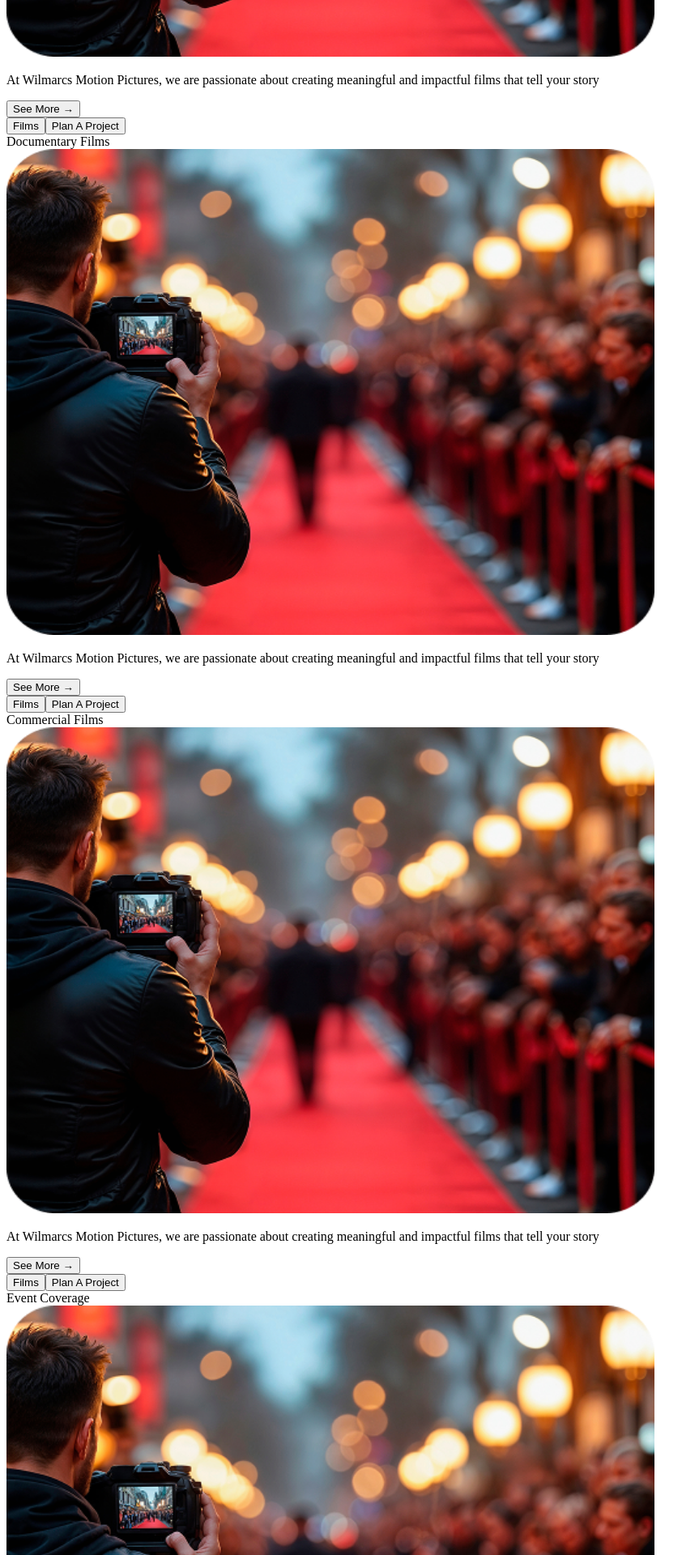
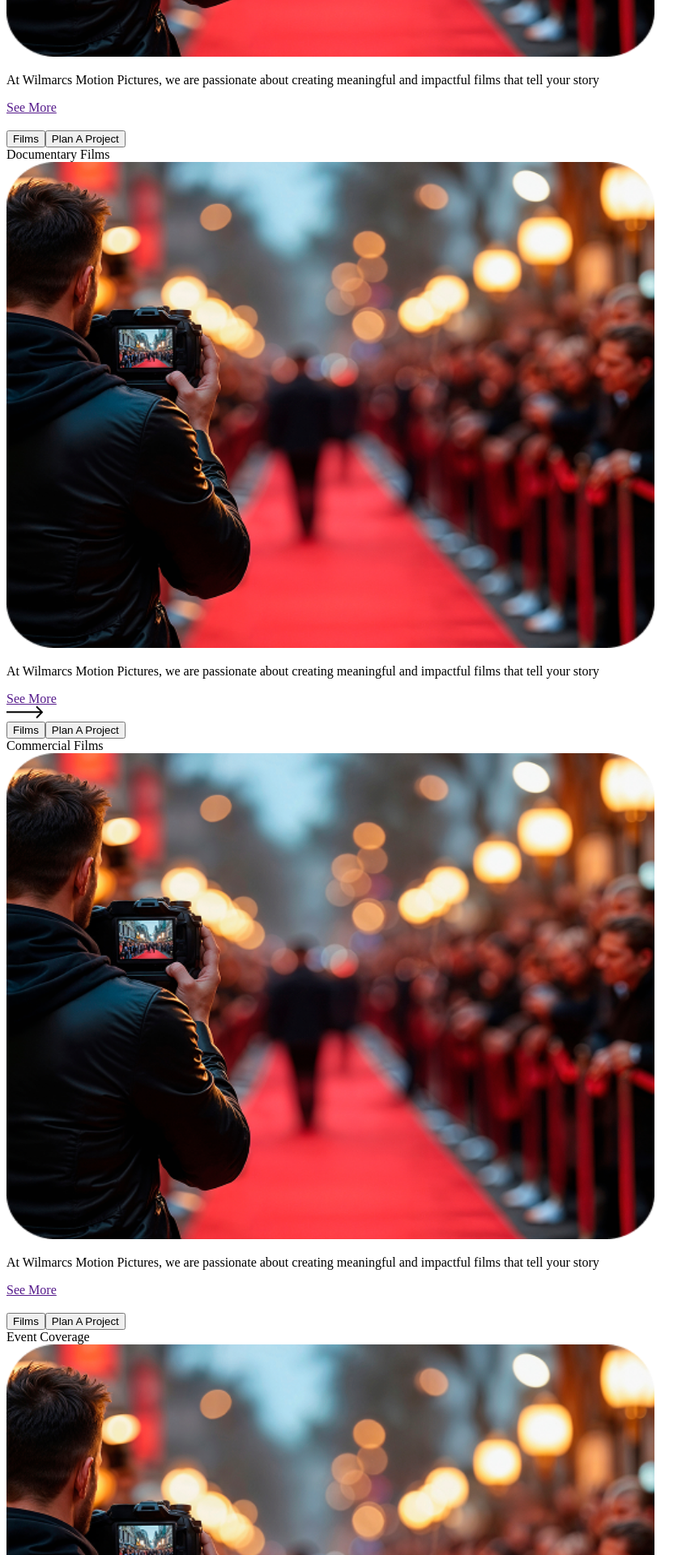
Before and after one commit to marketbytes-devops/wilmarcs-sydney-website, a Next.js app: page /home/Ui/SectionFour in a window 1280 px wide. Shown: the part 680-2600 px from the top of the page at 81% size, without its empty margins (0-863 px from the left). Built offline with nearby package versions, Linux system fonts and the light colour scheme.

Commit message:
herosection,section 6,7,4,5 updated

```diff
--- a/package.json
+++ b/package.json
@@ -13,6 +13,7 @@
     "@fontsource/jost": "^5.2.8",
     "@fontsource/kumbh-sans": "^5.2.7",
     "@fontsource/plus-jakarta-sans": "^5.2.8",
+    "aos": "^2.3.4",
     "framer-motion": "^12.23.26",
     "gsap": "^3.14.2",
     "lucide-react": "^0.562.0",
--- a/src/app/globals.css
+++ b/src/app/globals.css
@@ -1,5 +1,5 @@
 @import "tailwindcss";
-
+@import "aos/dist/aos.css";
 
 @import "@fontsource/geist-sans/index.css";
 
--- /dev/null
+++ b/src/components/Icons/RightArrow.jsx
@@ -0,0 +1,23 @@
+import React from "react";
+
+const RightArrow = ({color = "white",className}) => {
+  return (
+    <div>
+      <svg
+        width="45"
+        height="15"
+        viewBox="0 0 45 15"
+        fill="none"
+        xmlns="http://www.w3.org/2000/svg"
+        className={className}
+      >
+        <path
+          d="M44.7071 8.07039C45.0976 7.67986 45.0976 7.0467 44.7071 6.65617L38.3431 0.292213C37.9526 -0.0983109 37.3195 -0.0983109 36.9289 0.292213C36.5384 0.682738 36.5384 1.3159 36.9289 1.70643L42.5858 7.36328L36.9289 13.0201C36.5384 13.4107 36.5384 14.0438 36.9289 14.4343C37.3195 14.8249 37.9526 14.8249 38.3431 14.4343L44.7071 8.07039ZM0 7.36328V8.36328H44V7.36328V6.36328H0V7.36328Z"
+          fill={color}
+        />
+      </svg>
+    </div>
+  );
+};
+
+export default RightArrow;
--- a/src/pages/home/Ui/SectionFive.jsx
+++ b/src/pages/home/Ui/SectionFive.jsx
@@ -45,7 +45,7 @@ export default function SectionFive() {
       <div className="max-w-7xl mx-auto">
         <div className="grid grid-cols-1 md:grid-cols-2 gap-2 lg:gap-24">
           <div className="lg:sticky lg:top-20 h-fit">
-            <p className="font-extralight text-gray-600 leading-relaxed text-center lg:text-left">
+            <p className="font-extralight py-4 text-gray-600 leading-relaxed text-center lg:text-left">
               We know that effective communication begins with a well-planned process. Our workflow ensures every project is executed with care, creativity, and efficiency.
             </p>
           </div>
@@ -57,9 +57,9 @@ export default function SectionFive() {
             />
             <div className="relative z-30">
               {processes.map((process, index) => (
-                <div key={index} className="flex gap-8 items-start mb-0 lg:mb-20 last:mb-0">
+                <div key={index} className="flex gap-8 items-start mb-0 lg:mb-12 last:mb-0">
                   <div className="w-4 h-4 bg-[#1a1a2e] rounded-full shrink-0 mt-2 relative z-30" />
-                  <div className="flex-1 pb-8">
+                  <div className="flex-1">
                     <h6 className=" font-semibold text-gray-900 mb-4">
                       {process.title}
                     </h6>
--- a/src/pages/home/Ui/SectionFour.jsx
+++ b/src/pages/home/Ui/SectionFour.jsx
@@ -2,11 +2,13 @@
 
 import React, { useEffect, useRef } from "react";
 import Image from "next/image";
-import img1 from '../../../assets/images/home/section4_2.png';
-import sectionFourImg from '../../../assets/images/home/section4.jpg';
+import img1 from "../../../assets/images/home/section4_2.png";
+import sectionFourImg from "../../../assets/images/home/section4.jpg";
 import { gsap } from "gsap";
 import { ScrollTrigger } from "gsap/ScrollTrigger";
-import Button from "./../../../components/Button/index"
+import Button from "./../../../components/Button/index";
+import RightArrow from "@/components/Icons/RightArrow";
+import Link from "next/link";
 
 gsap.registerPlugin(ScrollTrigger);
 
@@ -34,16 +36,36 @@ const SectionFour = () => {
         pinSpacing: false,
         anticipatePin: 1,
         onEnter: () => {
-          gsap.to(card, { scale: 1, opacity: 1, duration: 0.3, ease: "power2.out" });
+          gsap.to(card, {
+            scale: 1,
+            opacity: 1,
+            duration: 0.3,
+            ease: "power2.out",
+          });
         },
         onLeave: () => {
-          gsap.to(card, { scale: 1, opacity: 1, duration: 0.3, ease: "power2.out" });
+          gsap.to(card, {
+            scale: 1,
+            opacity: 1,
+            duration: 0.3,
+            ease: "power2.out",
+          });
         },
         onEnterBack: () => {
-          gsap.to(card, { scale: 1, opacity: 1, duration: 0.3, ease: "power2.out" });
+          gsap.to(card, {
+            scale: 1,
+            opacity: 1,
+            duration: 0.3,
+            ease: "power2.out",
+          });
         },
         onLeaveBack: () => {
-          gsap.to(card, { scale: 1, opacity: 1, duration: 0.3, ease: "power2.out" });
+          gsap.to(card, {
+            scale: 1,
+            opacity: 1,
+            duration: 0.3,
+            ease: "power2.out",
+          });
         },
       });
     });
@@ -64,9 +86,10 @@ const SectionFour = () => {
             WHAT WE DO
           </h3>
           <p className="mt-3 font-extralight text-[#404040] justify-center">
-            At Wilmarcs Motion Pictures, we are passionate about creating meaningful
-            and impactful films that tell your story. At Wilmarcs Motion Pictures, we are passionate about creating meaningful
-            and impactful films that tell your story.
+            At Wilmarcs Motion Pictures, we are passionate about creating
+            meaningful and impactful films that tell your story. At Wilmarcs
+            Motion Pictures, we are passionate about creating meaningful and
+            impactful films that tell your story.
           </p>
         </div>
       </div>
@@ -78,7 +101,8 @@ const SectionFour = () => {
         {/* Card 1 - Corporate Films */}
         <div
           ref={(el) => (cardsRef.current[0] = el)}
-          className="sm:h-screen sm:w-full shadow-2xl bg-gradient-to-br from-[#6A4EAD] to-[#2E1D5A] rounded-xl md:rounded-2xl p-4 sm:p-6 md:p-8 flex flex-col"
+          className="sm:h-screen sm:w-full shadow-2xl bg-gradient-to-br from-[#6A4EAD] to-[#2E1D5A]
+                    rounded-xl md:rounded-2xl p-4 sm:p-6 md:p-16 flex flex-col"
         >
           <div className="flex flex-col sm:flex-row justify-between gap-3 sm:gap-0 mb-6 md:mb-8">
             <Button className="text-white  border-3 border-white px-4 sm:px-14 py-2 rounded-2xl hover:bg-white/30 transition text-sm">
@@ -89,10 +113,12 @@ const SectionFour = () => {
             </Button>
           </div>
 
-          <span className="text-4xl sm:text-5xl md:text-[100px] uppercase text-white leading-none mb-6 md:mb-8">
+          <span
+            className="text-4xl sm:text-5xl md:text-[100px] uppercase text-white leading-none
+                           mb-6 md:mb-8 font-jakarta font-medium"
+          >
             Corporate Films
           </span>
-
 
           <div className="flex flex-col md:flex-col lg:flex-row gap-6 md:gap-8 lg:gap-8">
             <Image
@@ -102,14 +128,22 @@ const SectionFour = () => {
               height={600}
               className="h-[200px] sm:h-[250px] md:h-[600px] lg:h-auto w-full md:w-full lg:w-[45%] object-cover rounded-2xl md:rounded-3xl shadow-2xl order-1 md:order-1 lg:order-1"
             />
-            <div className="flex-1 flex flex-col justify-center text-white order-2 md:order-2 lg:order-2">
-              <p className="font-normal mb-4 md:mb-6">
+            <div
+              className="flex-1 flex flex-col justify-center text-white order-2 md:order-2
+                            lg:order-2"
+            >
+              <p className="font-normal  mb-4 md:mb-6">
                 At Wilmarcs Motion Pictures, we are passionate about creating
                 meaningful and impactful films that tell your story
               </p>
-              <button className="font-bold hover:underline self-start text-sm md:text-[20px]">
-                See More →
-              </button>
+              <Link
+                href=""
+                className="font-jakarta font-medium self-start text-sm md:text-[20px]
+                            flex items-center gap-8 group transition-all duration-300"
+              >
+                See More
+                <RightArrow className="w-5 h-5 md:w-7 md:h-7 transition-transform duration-300 group-hover:translate-x-3" />
+              </Link>
             </div>
           </div>
         </div>
@@ -117,10 +151,11 @@ const SectionFour = () => {
         {/* Card 2 - Documentary Films */}
         <div
           ref={(el) => (cardsRef.current[1] = el)}
-          className="sm:h-screen sm:w-full bg-gray-200 shadow-2xl rounded-xl md:rounded-2xl p-4 sm:p-6 md:p-8 flex flex-col"
+          className="sm:h-screen sm:w-full bg-gray-200 shadow-2xl rounded-xl md:rounded-2xl
+                     p-4 sm:p-6 md:p-16 flex flex-col"
         >
           <div className="flex flex-col sm:flex-row justify-between gap-3 sm:gap-0 mb-6 md:mb-8">
-              <Button className="text-black border-3 border-black px-4 sm:px-14 py-2 rounded-2xl hover:bg-white/30 transition text-sm">
+            <Button className="text-black border-3 border-black px-4 sm:px-14 py-2 rounded-2xl hover:bg-white/30 transition text-sm">
               Films
             </Button>
             <Button className="text-black border-3 border-black px-4 sm:px-14 py-2 rounded-2xl hover:bg-white/30 transition text-sm">
@@ -145,9 +180,16 @@ const SectionFour = () => {
                 At Wilmarcs Motion Pictures, we are passionate about creating
                 meaningful and impactful films that tell your story
               </p>
-              <button className="font-bold hover:underline self-start text-sm md:text-[20px]">
-                See More →
-              </button>
+              <Link
+                href=""
+                className="font-jakarta font-medium self-start text-sm md:text-[20px]
+                            flex items-center gap-8 group transition-all duration-300"
+              >
+                See More
+                <RightArrow className="w-5 h-5 md:w-7 md:h-7 transition-transform duration-300
+                                       group-hover:translate-x-3"
+                            color="black" />
+              </Link>
             </div>
           </div>
         </div>
@@ -155,10 +197,11 @@ const SectionFour = () => {
         {/* Card 3 - Commercial Films */}
         <div
           ref={(el) => (cardsRef.current[2] = el)}
-          className="sm:h-screen sm:w-full shadow-2xl bg-gradient-to-br from-[#6A4EAD] to-[#2E1D5A] rounded-xl md:rounded-2xl p-4 sm:p-6 md:p-8 flex flex-col"
+          className="sm:h-screen sm:w-full shadow-2xl bg-gradient-to-br from-[#6A4EAD] to-[#2E1D5A]
+                   rounded-xl md:rounded-2xl p-4 sm:p-6 md:p-16 flex flex-col"
         >
           <div className="flex flex-col sm:flex-row justify-between gap-3 sm:gap-0 mb-6 md:mb-8">
-              <Button className="text-white  border-3 border-white px-4 sm:px-14 py-2 rounded-2xl hover:bg-white/30 transition text-sm">
+            <Button className="text-white  border-3 border-white px-4 sm:px-14 py-2 rounded-2xl hover:bg-white/30 transition text-sm">
               Films
             </Button>
             <Button className="text-white  border-3 border-white px-4 sm:px-14 py-2 rounded-2xl hover:bg-white/30 transition text-sm">
@@ -183,9 +226,14 @@ const SectionFour = () => {
                 At Wilmarcs Motion Pictures, we are passionate about creating
                 meaningful and impactful films that tell your story
               </p>
-              <button className="font-bold hover:underline self-start text-sm md:text-[20px]">
-                See More →
-              </button>
+              <Link
+                href=""
+                className="font-jakarta font-medium self-start text-sm md:text-[20px]
+                            flex items-center gap-8 group transition-all duration-300"
+              >
+                See More
+                <RightArrow className="w-5 h-5 md:w-7 md:h-7 transition-transform duration-300 group-hover:translate-x-3" />
+              </Link>
             </div>
           </div>
         </div>
@@ -193,10 +241,11 @@ const SectionFour = () => {
         {/* Card 4 - Event Coverage */}
         <div
           ref={(el) => (cardsRef.current[3] = el)}
-          className="sm:h-screen sm:w-full bg-gray-600 rounded-xl md:rounded-2xl p-4 sm:p-6 md:p-8 shadow-2xl flex flex-col"
+          className="sm:h-screen sm:w-full bg-gray-600 rounded-xl md:rounded-2xl p-4 sm:p-6 md:p-16
+                    shadow-2xl flex flex-col"
         >
           <div className="flex flex-col sm:flex-row justify-between gap-3 sm:gap-0 mb-6 md:mb-8">
-             <Button className="text-white  border-3 border-white px-4 sm:px-14 py-2 rounded-2xl hover:bg-white/30 transition text-sm">
+            <Button className="text-white  border-3 border-white px-4 sm:px-14 py-2 rounded-2xl hover:bg-white/30 transition text-sm">
               Films
             </Button>
             <Button className="text-white  border-3 border-white px-4 sm:px-14 py-2 rounded-2xl hover:bg-white/30 transition text-sm">
@@ -210,22 +259,21 @@ const SectionFour = () => {
 
           <div className="flex flex-col md:flex-col lg:flex-row gap-6 md:gap-8 lg:gap-8">
             <div className="h-[200px] sm:h-[250px] md:h-[800px] lg:h-[50%] w-full md:w-full lg:w-[45%]">
-            <Image
-              src={img1}
-              alt="Event Coverage"
-              width={800}
-
-              className=""
-            />
+              <Image src={img1} alt="Event Coverage" width={800} className="" />
             </div>
             <div className="flex-1 flex flex-col justify-center text-white order-2">
               <p className="mb-4 md:mb-6">
                 At Wilmarcs Motion Pictures, we are passionate about creating
                 meaningful and impactful films that tell your story
               </p>
-              <button className="font-bold hover:underline self-start text-sm md:text-[20px]">
-                See More →
-              </button>
+              <Link
+                href=""
+                className="font-jakarta font-medium self-start text-sm md:text-[20px]
+                            flex items-center gap-8 group transition-all duration-300"
+              >
+                See More
+                <RightArrow className="w-5 h-5 md:w-7 md:h-7 transition-transform duration-300 group-hover:translate-x-3" />
+              </Link>
             </div>
           </div>
         </div>
@@ -233,10 +281,10 @@ const SectionFour = () => {
         {/* Card 5 - Music Videos + Short Films */}
         <div
           ref={(el) => (cardsRef.current[4] = el)}
-          className="w-full h-auto bg-gray-800 rounded-xl md:rounded-2xl p-4 sm:p-6 md:p-8 shadow-2xl"
+          className="w-full h-full bg-gray-800 rounded-xl md:rounded-2xl p-4 sm:p-6 md:p-16 shadow-2xl"
         >
           <div className="flex flex-col sm:flex-row justify-between gap-3 sm:gap-0 mb-6 md:mb-8">
-              <Button className="text-white  border-3 border-white px-4 sm:px-14 py-2 rounded-2xl hover:bg-white/30 transition text-sm">
+            <Button className="text-white  border-3 border-white px-4 sm:px-14 py-2 rounded-2xl hover:bg-white/30 transition text-sm">
               Films
             </Button>
             <Button className="text-white  border-3 border-white px-4 sm:px-14 py-2 rounded-2xl hover:bg-white/30 transition text-sm">
@@ -254,21 +302,27 @@ const SectionFour = () => {
               alt="Music Videos"
               width={800}
               height={600}
-              className="h-[200px] sm:h-[250px] md:h-[400px] lg:h-[300px] w-full md:w-full lg:w-[45%] object-cover rounded-2xl md:rounded-3xl shadow-2xl order-1"
+              className="h-[200px] sm:h-[250px] md:h-[400px]  w-full md:w-full lg:w-[45%] object-cover rounded-2xl md:rounded-3xl shadow-2xl order-1"
             />
             <div className="flex-1 flex flex-col justify-center text-white order-2">
               <p className="mb-4 md:mb-6">
                 At Wilmarcs Motion Pictures, we are passionate about creating
                 meaningful and impactful films that tell your story
               </p>
-              <button className="font-bold hover:underline self-start text-sm md:text-[20px]">
-                See More →
-              </button>
+               <Link
+                href=""
+                className="font-jakarta font-medium self-start text-sm md:text-[20px]
+                            flex items-center gap-8 group transition-all duration-300"
+              >
+                See More
+                <RightArrow className="w-5 h-5 md:w-7 md:h-7 transition-transform duration-300 group-hover:translate-x-3" />
+              </Link>
             </div>
           </div>
 
           {/* Short Films */}
-          <span className="text-4xl sm:text-5xl md:text-[100px] uppercase text-right text-white leading-none mb-6 md:mb-8">
+          <span className="text-4xl sm:text-5xl md:text-[100px] uppercase text-right block
+                           text-white mb-6 md:mb-8">
             Short Films
           </span>
           <div className="flex flex-col md:flex-col lg:flex-row gap-6 md:gap-8 lg:gap-8 mt-3 pb-4 md:pb-8">
@@ -277,19 +331,28 @@ const SectionFour = () => {
                 At Wilmarcs Motion Pictures, we are passionate about creating
                 meaningful and impactful films that tell your story
               </p>
-              <button className="font-bold hover:underline self-start text-sm md:text-[20px]">
-                See More →
-              </button>
+               <Link
+                href=""
+                className="font-jakarta font-medium self-start text-sm md:text-[20px]
+                            flex items-center gap-8 group transition-all duration-300"
+              >
+                See More
+                <RightArrow className="w-5 h-5 md:w-7 md:h-7 transition-transform duration-300
+                                      group-hover:translate-x-3"
+                 />
+              </Link>
             </div>
             <Image
               src={sectionFourImg}
               alt="Short Films"
               width={800}
-              height={600}
-              className="h-[200px] sm:h-[250px] md:h-[400px] lg:h-[300px] w-full md:w-full lg:w-[45%] object-cover rounded-2xl md:rounded-3xl shadow-2xl order-1 md:order-1 lg:order-2"
+              height={500}
+              className="h-[200px] sm:h-[250px] md:h-[400px]  w-full md:w-full lg:w-[45%]
+                        object-cover rounded-2xl md:rounded-3xl shadow-2xl order-1 md:order-1 lg:order-2"
             />
           </div>
         </div>
+
       </div>
     </div>
   );
--- a/src/pages/home/Ui/SectionSeven.jsx
+++ b/src/pages/home/Ui/SectionSeven.jsx
@@ -63,7 +63,7 @@ const SectionSeven = () => {
                              p-8 md:p-12 relative overflow-hidden flex flex-col
                               min-h-[520px] md:min-h-[580px]">
                 <blockquote className="relative z-10 flex flex-col flex-1">
-                  <span className="absolute -top-8 -left-6 text-9xl text-black font-serif leading-none opacity-20">
+                  <span className="absolute -top-8 -left-6 text-9xl text-[#26164F] font-serif leading-none opacity-20">
                     “
                   </span>
                   <span className="text-lg md:text-[24px] lg:text-left text-center  text-gray-700
@@ -83,7 +83,7 @@ const SectionSeven = () => {
                     <div className="flex items-center gap-3 mt-6 md:mt-0">
                       <button
                         onClick={prevTestimonial}
-                        className="p-3 rounded-full bg-gray-100 hover:bg-[#271751] hover:text-white transition"
+                        className="p-3 rounded-full bg-black text-white hover:bg-[#271751] cursor-pointer transition"
                         aria-label="Previous testimonial"
                       >
                         <svg
@@ -102,7 +102,7 @@ const SectionSeven = () => {
                       </button>
                       <button
                         onClick={nextTestimonial}
-                        className="p-3 rounded-full bg-gray-100 hover:bg-[#271751] hover:text-white transition"
+                        className="p-3 rounded-full bg-black hover:bg-[#271751] text-white cursor-pointer transition"
                         aria-label="Next testimonial"
                       >
                         <svg
--- a/src/pages/home/Ui/SectionSix.jsx
+++ b/src/pages/home/Ui/SectionSix.jsx
@@ -77,7 +77,7 @@ const SectionSix = () => {
       >
         WHY WILMARCS
       </h3>
-      <div className="grid grid-cols-1 lg:grid-cols-3 lg:-mt-32 -mt-18 gap-3">
+      <div className="grid grid-cols-1 lg:grid-cols-3 lg:-mt-24 -mt-18 gap-3">
         <div
           ref={leftContentRef}
           className="lg:py-56 py-20 text-center lg:text-left"
```
Also changed, not shown: src/components/Icons/DetoIcon.jsx (added, +26 -0 lines), src/pages/home/Ui/HeroSection.jsx (+12 -7 lines), 1 other file (tests, documents, lock files or other folders).
